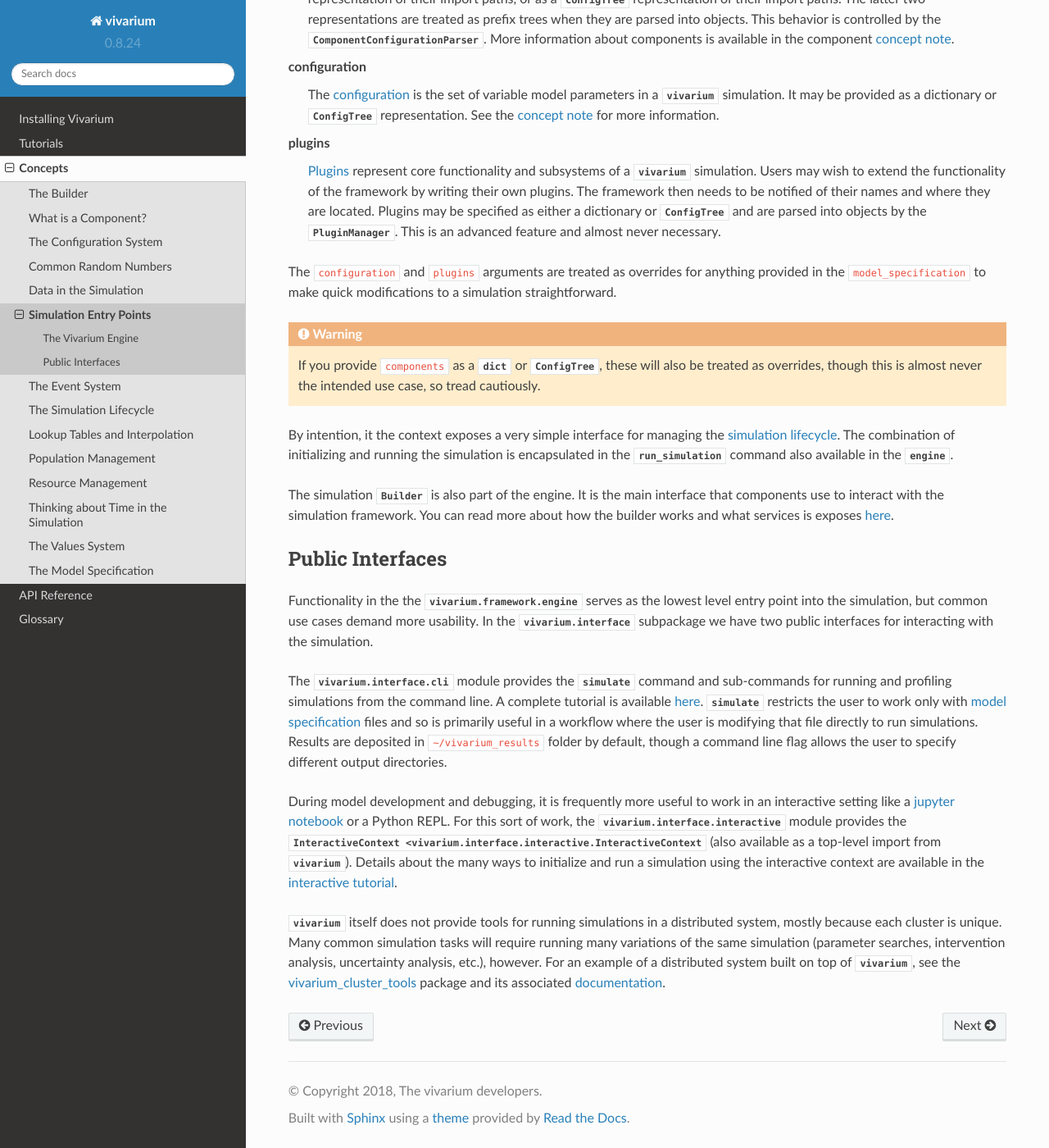
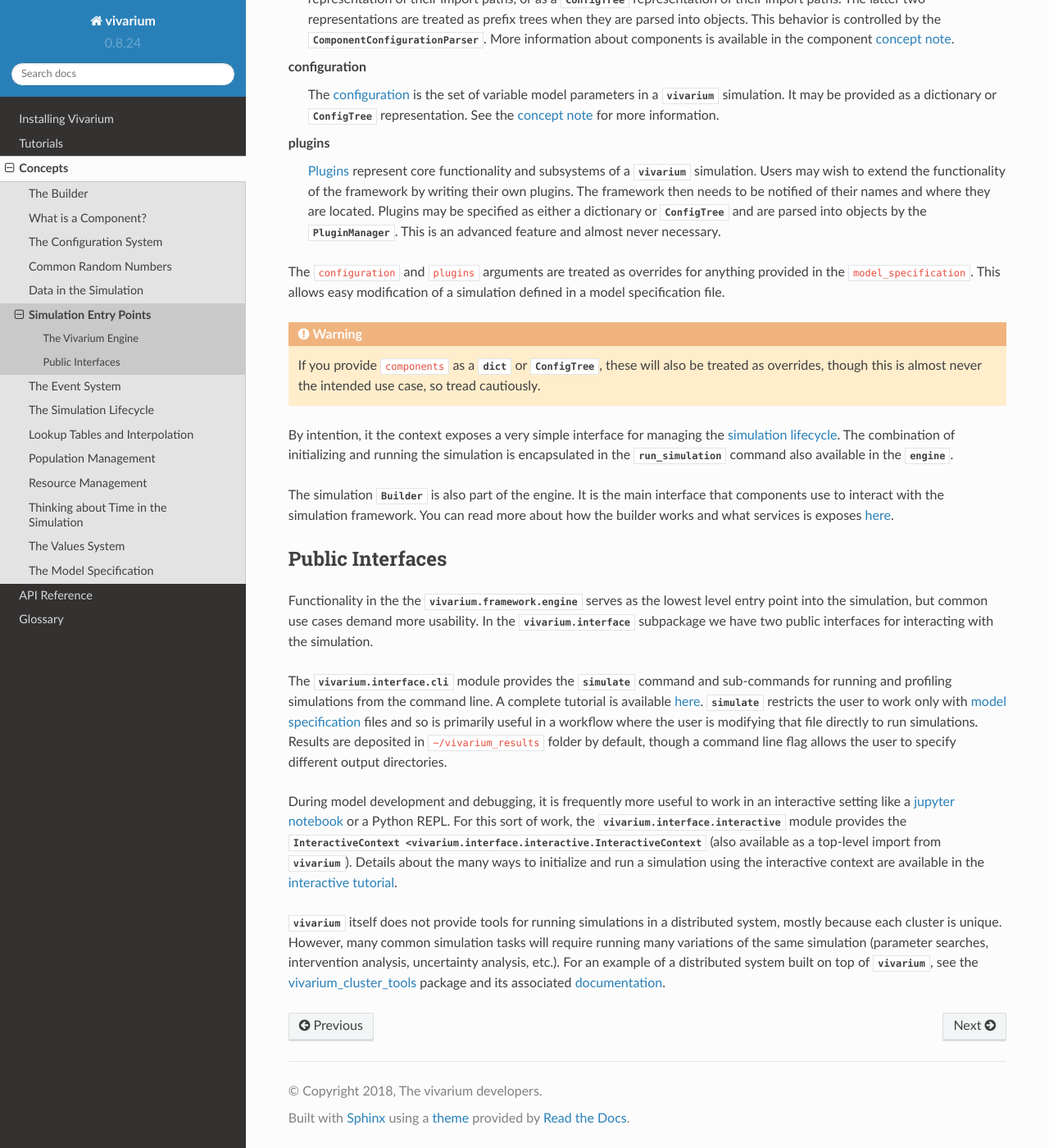
Before and after one commit to ihmeuw/vivarium, a Sphinx documentation site: the page built from docs/source/concepts/entry_points.rst, in a window 1280 px wide and 1400 px high, scrolled down 839 px. Shown: the whole window at 82% size. Built offline with Sphinx 7.4.7 and the Read the Docs theme 2.0.0, drawn with Linux system fonts in a browser that asks for light colours; some of the changed text lies outside the part shown.

Commit message:
Copy edits from Kjell

```diff
--- a/docs/source/concepts/entry_points.rst
+++ b/docs/source/concepts/entry_points.rst
@@ -77,8 +77,8 @@ plugins
   This is an advanced feature and almost never necessary.
 
 The ``configuration`` and ``plugins`` arguments are treated as overrides for
-anything provided in the ``model_specification`` to make quick modifications
-to a simulation straightforward.
+anything provided in the ``model_specification``.  This allows easy
+modification of a simulation defined in a model specification file.
 
 .. warning::
 
@@ -127,10 +127,10 @@ the many ways to initialize and run a simulation using the interactive context
 are available in the :ref:`interactive tutorial <interactive_tutorial>`.
 
 :mod:`vivarium` itself does not provide tools for running simulations in
-a distributed system, mostly because each cluster is unique. Many common
-simulation tasks will require running many variations of the same simulation
-(parameter searches, intervention analysis, uncertainty analysis, etc.),
-however.  For an example of a distributed system built on top of
+a distributed system, mostly because each cluster is unique. However, many
+common simulation tasks will require running many variations of the same
+simulation (parameter searches, intervention analysis, uncertainty analysis,
+etc.).  For an example of a distributed system built on top of
 :mod:`vivarium`, see the
 `vivarium_cluster_tools <https://github.com/ihmeuw/vivarium_cluster_tools>`_
 package and its associated
```
Also changed, not shown: other parts of docs/source/concepts/entry_points.rst (+1 -1 lines).
